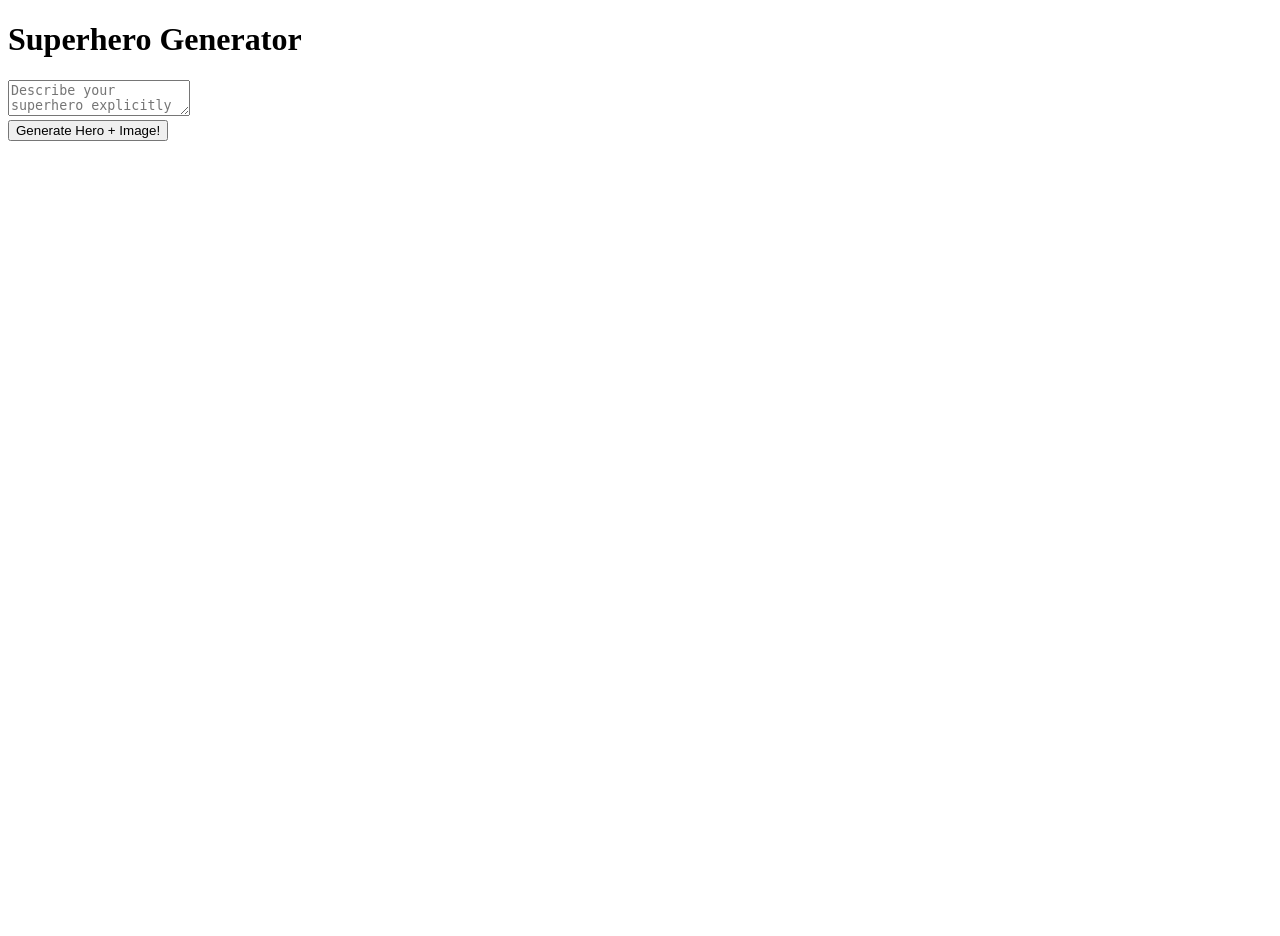
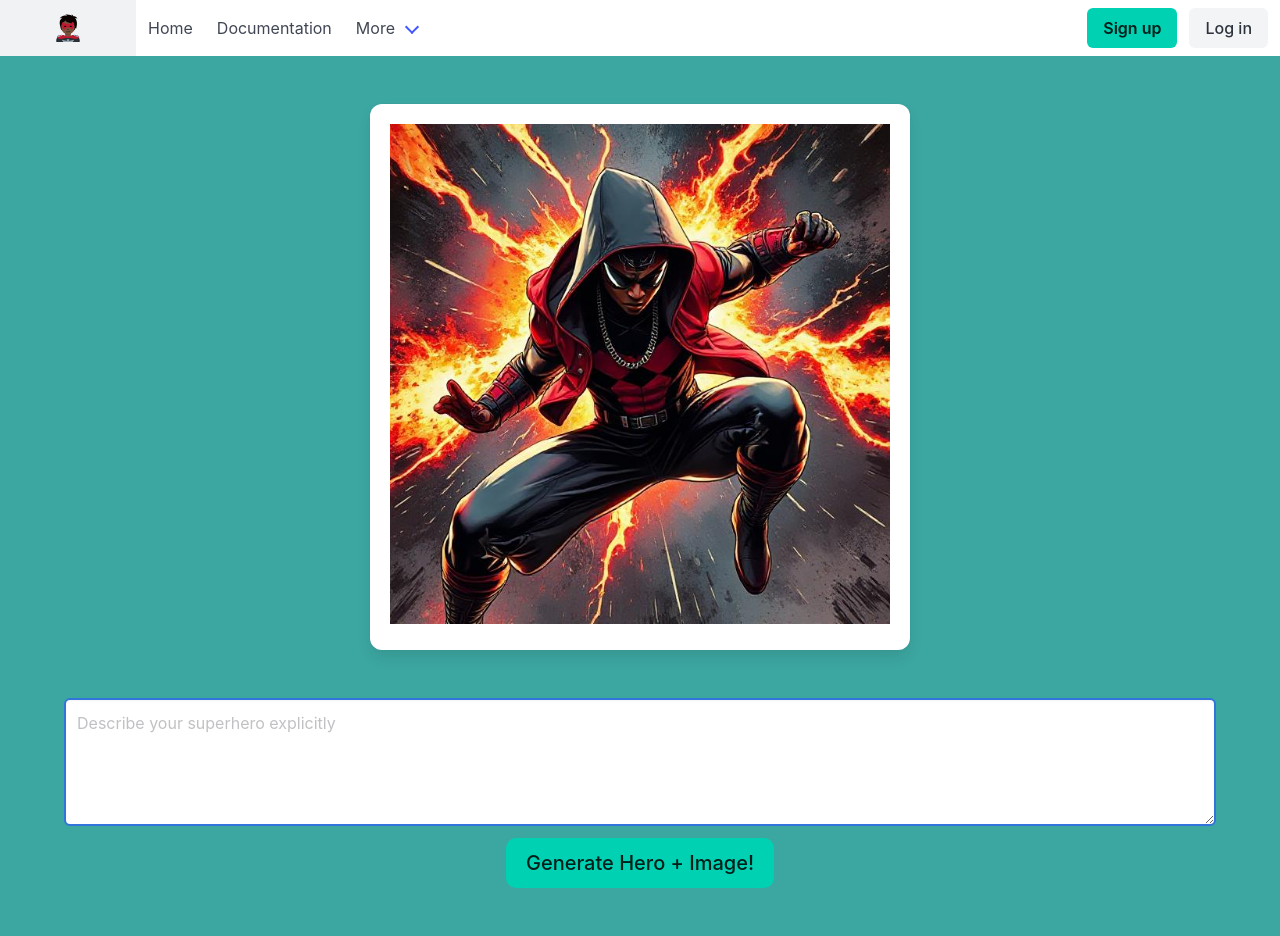
Before and after one commit to msaballos219/superhero-ai-generator, a Flask app: page / in a window 1280 px wide. Before the commit the page ends 141 px from the top, so only its background shows below. Run offline with Flask 3, Linux system fonts and the light colour scheme.

Commit message:
Added navbar and styled page further.

```diff
--- a/app/templates/index.html
+++ b/app/templates/index.html
@@ -1,26 +1,117 @@
 <!DOCTYPE html>
 <html>
 <head>
+    <meta charset="utf-8">
+    <meta name="viewport" content="width=device-width, initial-scale=1">
     <title>Superhero Generator</title>
+    <link rel="stylesheet" href="https://cdn.jsdelivr.net/npm/bulma@1.0.2/css/bulma.min.css">
+
+        <!-- Custom styles to enhance page visibility -->
+    <style>
+        body {
+            background-color: #3ca6a0; /* Soft pastel shade for gentle visibility */
+        }
+        /* Explicitly enhance textarea outline for clarity */
+        .textarea {
+            border: 2px solid #3273dc; /* Soft Bulma-blue border */
+        }
+    </style>
 </head>
 <body>
-<h1>Superhero Generator</h1>
-{% if hero_name and hero_backstory %}
-    <h2>{{ hero_name }}</h2>
-    <p>{{ hero_backstory }}</p>
+
+<!-- Navbar -->
+<nav class="navbar" role="navigation" aria-label="main navigation">
+    <div class="navbar-brand">
+        <a class="navbar-item" href="">
+            <img src="{{ url_for('static', filename='supervillain-dark-skin-tone.svg') }}" alt="Superhero Logo" width="112" height="28">
+        </a>
+
+        <a role="button" class="navbar-burger" aria-label="menu" aria-expanded="false" data-target="navbarBasicExample">
+            <span aria-hidden="true"></span>
+            <span aria-hidden="true"></span>
+            <span aria-hidden="true"></span>
+            <span aria-hidden="true"></span>
+        </a>
+    </div>
+
+    <div id="navbarBasicExample" class="navbar-menu">
+        <div class="navbar-start">
+            <a class="navbar-item">Home</a>
+            <a class="navbar-item">Documentation</a>
+
+            <div class="navbar-item has-dropdown is-hoverable">
+                <a class="navbar-link">More</a>
+                <div class="navbar-dropdown">
+                    <a class="navbar-item">About</a>
+                    <a class="navbar-item">Contact</a>
+                    <a class="navbar-item">Report an issue</a>
+                </div>
+            </div>
+        </div>
+
+        <div class="navbar-end">
+            <div class="navbar-item">
+                <div class="buttons">
+                    <a class="button is-primary"><strong>Sign up</strong></a>
+                    <a class="button is-light">Log in</a>
+                </div>
+            </div>
+        </div>
+    </div>
+</nav>
+
+<!-- Main Content Container -->
+<div class="section">
+    <div class="container has-text-centered">
+
+        <!-- Hero Image Container: Replace comment below with your chosen placeholder image -->
+        <div class="box" style="display: inline-block;">
             {% if hero_image_url %}
                 <img src="{{ hero_image_url }}" alt="{{ hero_name }}" style="max-width:500px;">
             {% else %}
-        <p>(No image generated!)</p>
+                <img src="{{ url_for('static', filename='superhero-placeholder.jpg') }}" alt="Placeholder" style="max-width: 500px;">
             {% endif %}
+        </div>
+
+        <!-- Generated Hero Name and Backstory -->
+        {% if hero_name and hero_backstory %}
+            <div class="content">
+                <h2 class="title is-3">{{ hero_name }}</h2>
+                <p>{{ hero_backstory }}</p>
+            </div>
         {% endif %}
 
-<form method="POST">
-    <label>
-        <textarea name="description" placeholder="Describe your superhero explicitly">{{ description or "" }}</textarea>
-    </label><br>
-    <button type="submit">Generate Hero + Image!</button>
+        <!-- Input Form -->
+        <form method="POST" class="mt-5">
+            <div class="field">
+                <div class="control">
+                    <textarea class="textarea" name="description" placeholder="Describe your superhero explicitly">{{ description or "" }}</textarea>
+                </div>
+            </div>
+            <div class="field">
+                <div class="control">
+                    <button class="button is-primary is-medium" type="submit">Generate Hero + Image!</button>
+                </div>
+            </div>
         </form>
+
+    </div>
+</div>
+
+<script>
+document.addEventListener('DOMContentLoaded', () => {
+    //  select navbar burger element
+    const burger = document.querySelector('.navbar-burger');
+    const menu = document.querySelector('.navbar-menu');
+
+    //  click event to toggle menu visibility
+    burger.addEventListener('click', () => {
+        burger.classList.toggle('is-active');
+        menu.classList.toggle('is-active');
+    });
+});
+</script>
+
 
 </body>
 </html>
```
Also changed, not shown: app/static/superhero-placeholder.jpg (added), app/static/supervillain-dark-skin-tone.svg (added). Lines whose indentation alone changed are shown as unchanged.
